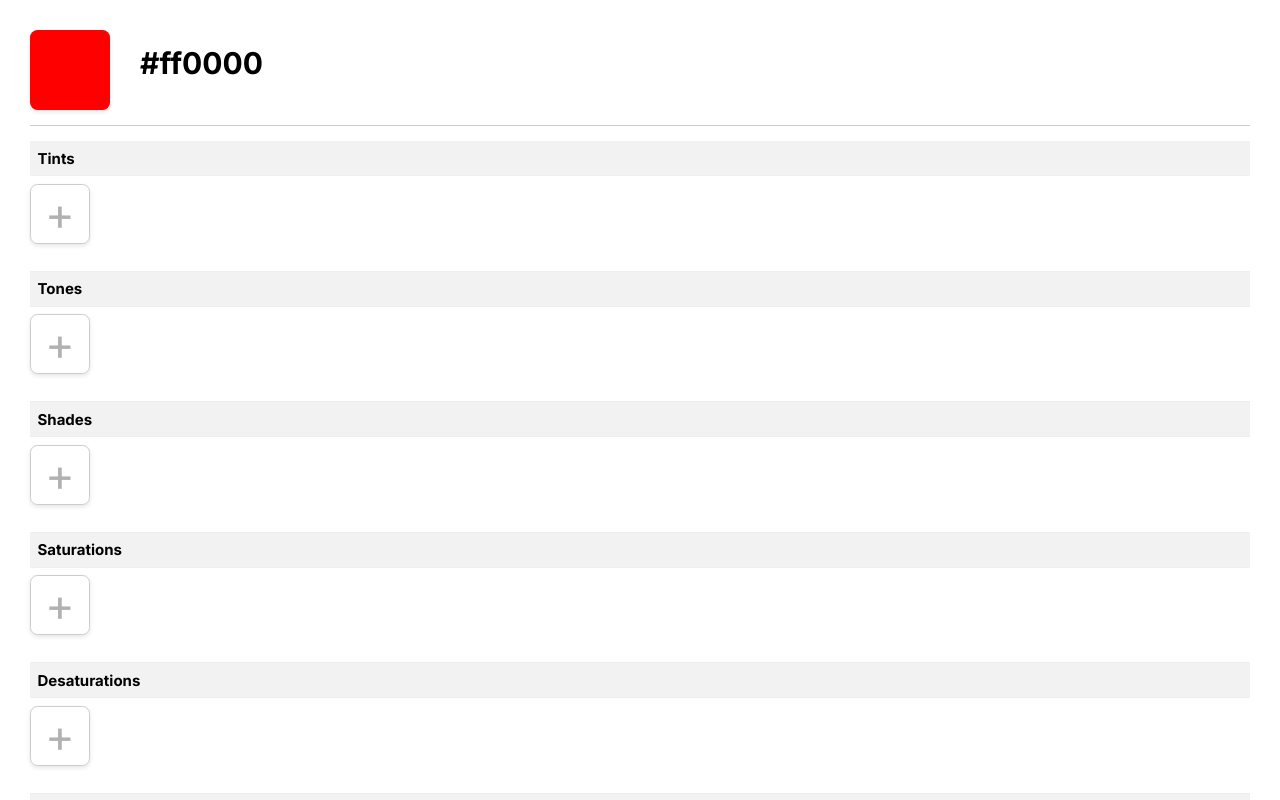
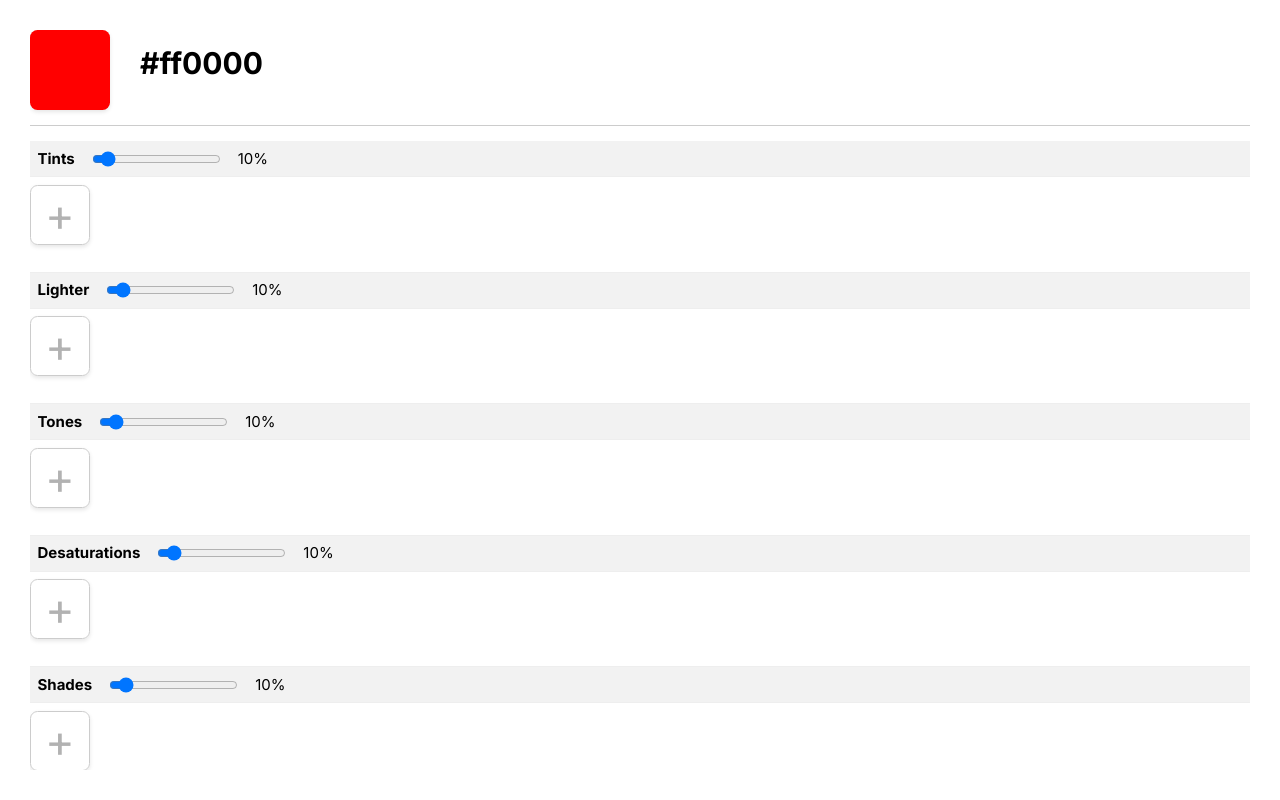
Before and after one commit to nandhakumarr/color-palette-generator, a Vue app: page / in a window 1280 px wide. Shown: the top 800 px of the page. Built offline with nearby package versions, Linux system fonts and the light colour scheme.

Commit message:
feat: input ratio to generate colors

```diff
--- a/index.html
+++ b/index.html
@@ -38,6 +38,11 @@
       h1, h2, h3, h4, h5, h6, p {
         margin: 0.5em 0;
       }
+
+      #app {
+        height: 100vh;
+        overflow: hidden;
+      }
     </style>
   </head>
   <body>
--- a/src/components/Palette.vue
+++ b/src/components/Palette.vue
@@ -15,12 +15,12 @@
 
   const variants = ref([
     { code: 'TINT', label: 'Tints' },
+    { code: 'LIGHTNESS', label: 'Lighter' },
     { code: 'TONE', label: 'Tones' },
+    { code: 'DESATURATION', label: 'Desaturations' },
     { code: 'SHADE', label: 'Shades' },
+    { code: 'LIGHTNESS_NEGATIVE', label: 'Darker' },
     { code: 'SATURATION', label: 'Saturations' },
-    { code: 'DESATURATION', label: 'Desaturations' },
-    { code: 'LIGHTNESS', label: 'Lighter' },
-    { code: 'LIGHTNESS_NEGATIVE', label: 'Darker' },
   ])
 
   const selectedVariant = ref('TINT')
@@ -58,6 +58,12 @@
     if (!maxVariant[variant](colors, palette[variant][palette[variant].length - 1]))
       palette[variant].push(colors)
   }
+
+  watch(() => color.value, () => {
+    Object.keys(palette).forEach(key => {
+      palette[key] = []
+    })
+  })
 </script>
 
 <template lang="pug">
@@ -72,20 +78,38 @@
   .palette
     .variants
       .variant(v-for="variant in variants" :key="variant.code" @click="selectedVariant = variant.code" :class="{ active: selectedVariant === variant.code }")
-        h4 {{ variant.label }}
+        header
+          h4 {{ variant.label }}
+          input(type="range" min="0.025" max="1.0" v-model="ratios[variant.code]" step="0.025")
+          span {{ ratios[variant.code] * 100 }}%
         color-variant(:variants="palette[variant.code]" @add="addVariant(variant.code)")
 
 </template>
 
 <style lang="sass" scoped>
 .color-palette
-  display: block
+  height: 100%
+  overflow: hidden
+  display: flex
+  align-items: stretch
+  flex-direction: column
   padding: 0
 
-header
-  padding-bottom: 1rem
-  margin-bottom: 1rem
-  border-bottom: 1px solid #ccc
+  > header
+    padding-bottom: 1rem
+    margin-bottom: 1rem
+    border-bottom: 1px solid #ccc
+
+.palette
+  flex: 1
+  overflow: auto
+  header
+    display: flex
+    gap: 1rem
+    background: #f2f2f2
+    padding: 0.5rem
+    h4
+      margin: 0
 
 .inputs
   margin-top: 1rem
@@ -95,11 +119,6 @@ header
 .base-color
   display: flex
   gap: 2rem
-
-.variant h4
-  background: #f2f2f2
-  margin: 0
-  padding: 0.5rem
 
 .color
   text-align: center
--- a/src/utils/generator.js
+++ b/src/utils/generator.js
@@ -2,31 +2,31 @@ import color from 'color'
 
 export const generate = {
   TINT: (baseColor, ratio, step) => {
-    const _ratio = ratio * step
+    const _ratio = ratio * (step + 1)
     return color(baseColor).mix(color('white'), _ratio).hex()
   },
   TONE: (baseColor, ratio, step) => {
-    const _ratio = ratio * step
+    const _ratio = ratio * (step + 1)
     return color(baseColor).mix(color('gray'), _ratio).hex()
   },
   SHADE: (baseColor, ratio, step) => {
-    const _ratio = ratio * step
+    const _ratio = ratio * (step + 1)
     return color(baseColor).mix(color('black'), _ratio).hex()
   },
   SATURATION: (baseColor, ratio, step) => {
-    const _ratio = ratio * step
+    const _ratio = ratio * (step + 1)
     return color(baseColor).saturate(_ratio).hex()
   },
   DESATURATION: (baseColor, ratio, step) => {
-    const _ratio = ratio * step
+    const _ratio = ratio * (step + 1)
     return color(baseColor).desaturate(_ratio).hex()
   },
   LIGHTNESS: (baseColor, ratio, step) => {
-    const _ratio = ratio * step
+    const _ratio = ratio * (step + 1)
     return color(baseColor).lightness(color(baseColor).lightness() + (_ratio * 100)).hex()
   },
   LIGHTNESS_NEGATIVE: (baseColor, ratio, step) => {
-    const _ratio = ratio * step
+    const _ratio = ratio * (step + 1)
     return color(baseColor).lightness(color(baseColor).lightness() - (_ratio * 100)).hex()
   },
 }
```
Also changed, not shown: 1 other file (tests, documents, lock files or other folders).
